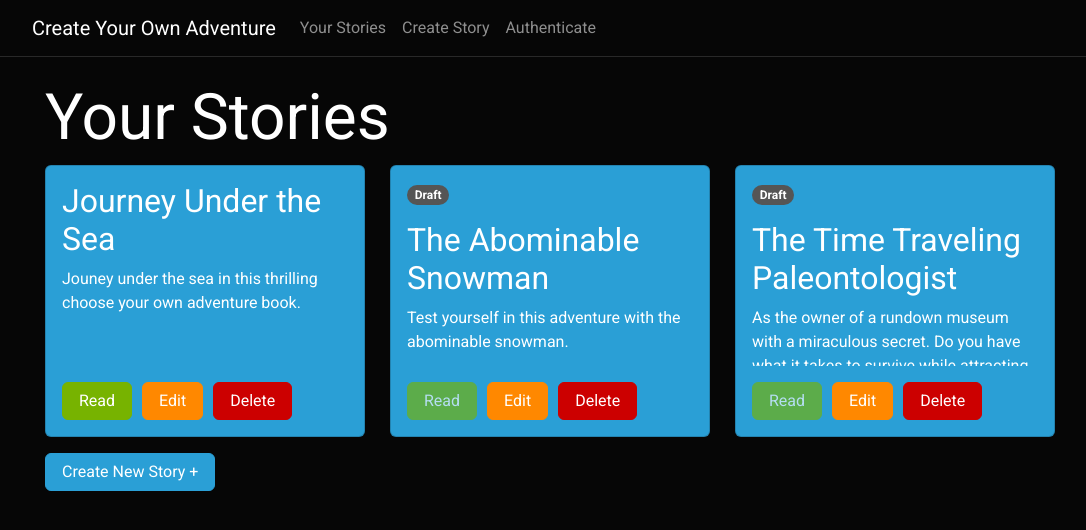
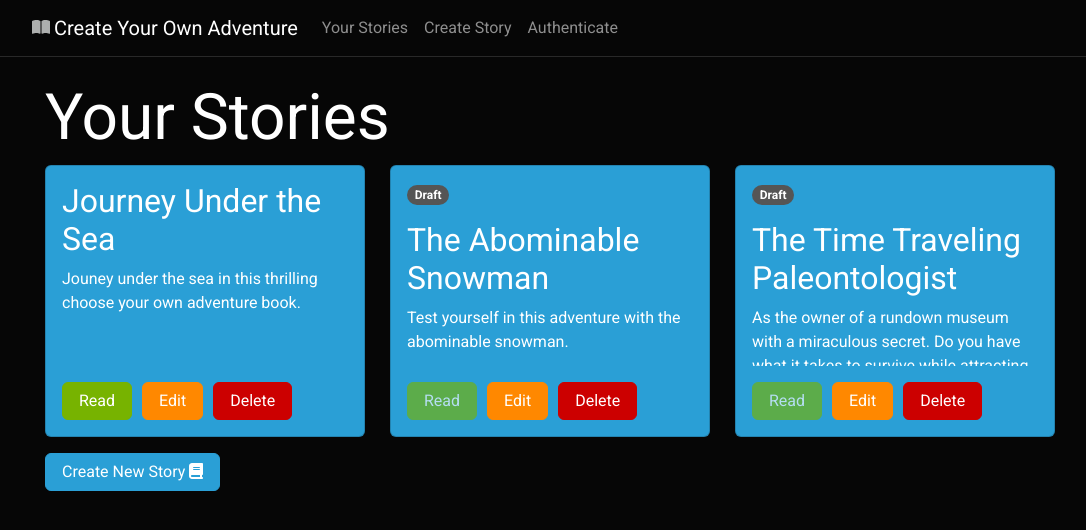
Before and after one commit to jadenmounteer/createYourOwnAdventure, an Angular app: page /homePage in a window 1280 px wide. Shown: the top 530 px of the page, without its empty margins (60-1146 px from the left). Built offline with nearby package versions, Linux system fonts and the light colour scheme; no server answers.

Commit message:
Add icons

```diff
--- a/src/app/app.module.ts
+++ b/src/app/app.module.ts
@@ -17,7 +17,7 @@ import {
   FaIconLibrary,
   FontAwesomeModule,
 } from '@fortawesome/angular-fontawesome';
-import { faTrash } from '@fortawesome/free-solid-svg-icons';
+import { faBook, faBookOpen, faTrash } from '@fortawesome/free-solid-svg-icons';
 import { AuthComponent } from './auth/auth.component';
 import { HttpClientModule } from '@angular/common/http';
 import { LoadingSpinnerComponent } from './loading-spinner/loading-spinner.component';
@@ -71,6 +71,6 @@ const appRoutes: Routes = [
 })
 export class AppModule {
   constructor(library: FaIconLibrary) {
-    library.addIcons(faTrash);
+    library.addIcons(faTrash, faBook, faBookOpen);
   }
 }
--- a/src/app/home/home.component.html
+++ b/src/app/home/home.component.html
@@ -25,5 +25,6 @@
 </div>
 
 <button type="button" class="btn btn-primary" (click)="createNewStory()">
-  Create New Story &plus;
+  Create New Story
+  <fa-icon class="delete-page-button" [icon]="['fas', 'book']"></fa-icon>
 </button>
--- a/src/app/nav/nav.component.html
+++ b/src/app/nav/nav.component.html
@@ -1,6 +1,16 @@
 <nav class="navbar fixed-top navbar-expand-lg navbar-dark bg-dark">
   <div class="container-fluid">
-    <a class="navbar-brand" routerLink="homePage">Create Your Own Adventure</a>
+    <div class="logo-container">
+      <fa-icon
+        class="delete-page-button"
+        [icon]="['fas', 'book-open']"
+      ></fa-icon>
+
+      <a class="navbar-brand" routerLink="homePage"
+        >Create Your Own Adventure</a
+      >
+    </div>
+
     <button
       class="navbar-toggler"
       type="button"
--- a/src/app/nav/nav.component.scss
+++ b/src/app/nav/nav.component.scss
@@ -1,8 +1,14 @@
-@import "../scss/main.scss";
+@import '../scss/main.scss';
 
 .container-fluid {
-    @include breakpoint(medium) {
-        margin-left: 80px;
-        margin-right: 80px;
-    }
+  @include breakpoint(medium) {
+    margin-left: 80px;
+    margin-right: 80px;
+  }
 }
+
+.logo-container {
+  display: flex;
+  align-items: center;
+  gap: 4px;
+}
```
